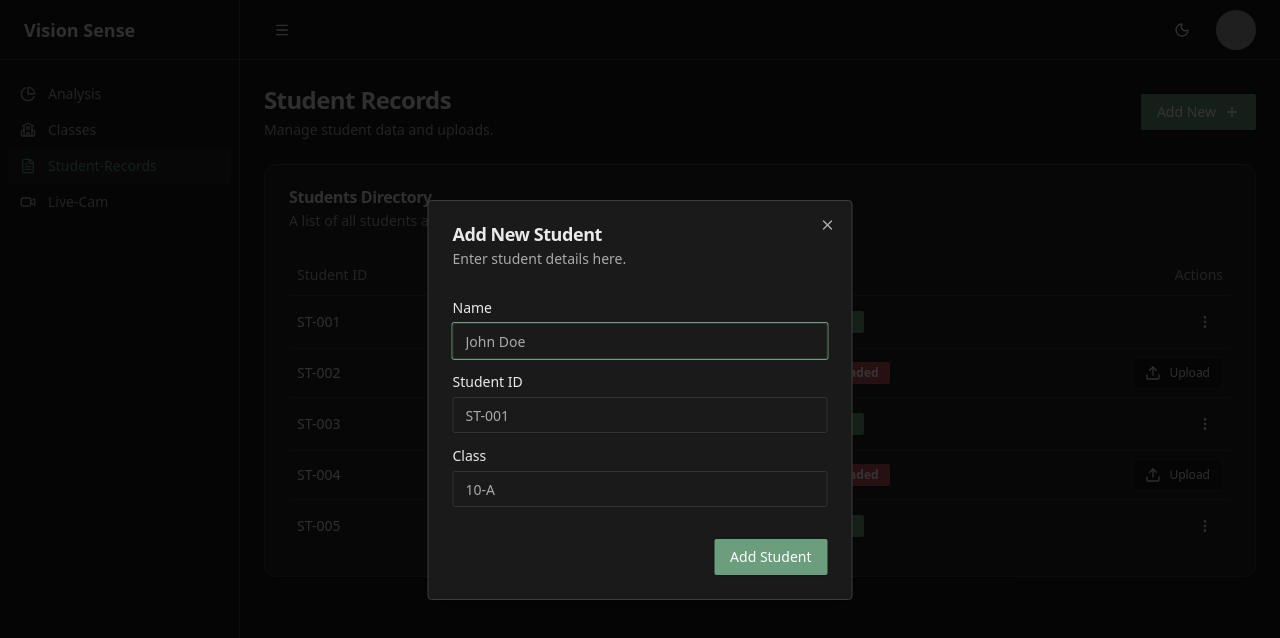
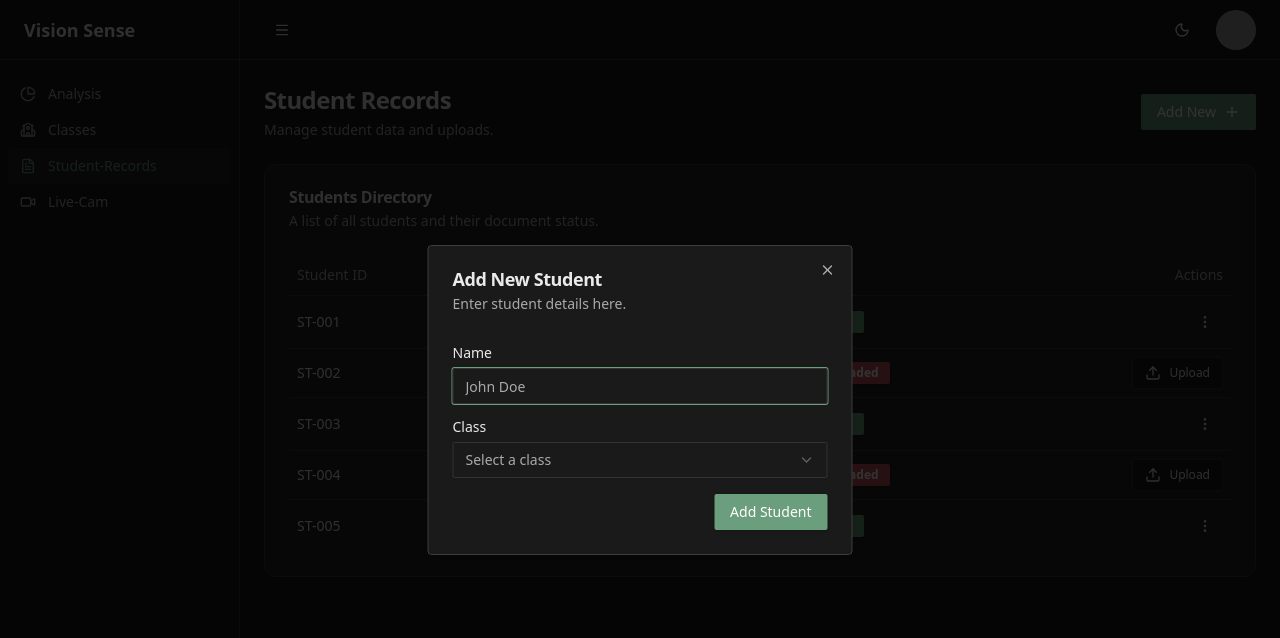
Before and after one commit to Nikunjj07/VisionSense, a React (Vite) app in the folder client/: page /records in a window 1280 px wide. Both pictures are taken after a click on the button "Add New". Shown: the top 638 px of the page. Built offline with nearby package versions, Linux system fonts and the light colour scheme; grey boxes are pictures that could not be loaded.

Commit message:
Student record add student

```diff
--- a/client/src/pages/StudentRecords.tsx
+++ b/client/src/pages/StudentRecords.tsx
@@ -8,19 +8,22 @@ import { Input } from "@/components/ui/input"
 import { Label } from "@/components/ui/label"
 import { Table, TableBody, TableCell, TableHead, TableHeader, TableRow } from "@/components/ui/table"
 import { Badge } from "@/components/ui/badge"
-
-const studentsData = [
-    { id: "ST-001", name: "Alice Johnson", class: "10-A", status: "Uploaded" },
-    { id: "ST-002", name: "Bob Smith", class: "10-A", status: "Not Uploaded" },
-    { id: "ST-003", name: "Charlie Brown", class: "10-B", status: "Uploaded" },
-    { id: "ST-004", name: "Diana Prince", class: "11-C", status: "Not Uploaded" },
-    { id: "ST-005", name: "Evan Wright", class: "12-A", status: "Uploaded" },
-]
+import { Select, SelectContent, SelectItem, SelectTrigger, SelectValue } from "@/components/ui/select"
 
 export default function StudentRecords() {
+    const [studentsData, setStudentsData] = useState([
+        { id: "ST-001", name: "Alice Johnson", class: "10-A", status: "Uploaded" },
+        { id: "ST-002", name: "Bob Smith", class: "10-A", status: "Not Uploaded" },
+        { id: "ST-003", name: "Charlie Brown", class: "10-B", status: "Uploaded" },
+        { id: "ST-004", name: "Diana Prince", class: "11-C", status: "Not Uploaded" },
+        { id: "ST-005", name: "Evan Wright", class: "12-A", status: "Uploaded" },
+    ])
     const [selectedFiles, setSelectedFiles] = useState<File[]>([])
     const [isDragging, setIsDragging] = useState(false)
     const fileInputRef = useRef<HTMLInputElement>(null)
+    const [isDialogOpen, setIsDialogOpen] = useState(false)
+    const [newName, setNewName] = useState('')
+    const [newClass, setNewClass] = useState('')
 
     const handleFileChange = (e: React.ChangeEvent<HTMLInputElement>) => {
         if (e.target.files) {
@@ -72,7 +75,7 @@ export default function StudentRecords() {
                     <h1 className="text-2xl font-bold tracking-tight">Student Records</h1>
                     <p className="text-sm text-muted-foreground">Manage student data and uploads.</p>
                 </div>
-                <Dialog>
+                <Dialog open={isDialogOpen} onOpenChange={setIsDialogOpen}>
                     <DialogTrigger asChild>
                         <Button className="gap-2">
                             Add New <Plus className="h-4 w-4" />
@@ -85,29 +88,51 @@ export default function StudentRecords() {
                                 Enter student details here.
                             </DialogDescription>
                         </DialogHeader>
+                        <form onSubmit={(e) => {
+                            e.preventDefault()
+                            const maxId = studentsData.length > 0 ? Math.max(...studentsData.map(s => parseInt(s.id.split('-')[1]))) : 0
+                            const newId = `ST-${String(maxId + 1).padStart(3, '0')}`
+                            const newStudent = {
+                                id: newId,
+                                name: newName,
+                                class: newClass,
+                                status: "Not Uploaded"
+                            }
+                            setStudentsData([...studentsData, newStudent])
+                            setNewName('')
+                            setNewClass('')
+                            setIsDialogOpen(false)
+                        }}>
                         <div className="grid gap-4 py-4">
                             <div className="grid gap-2">
                                 <Label htmlFor="name">
                                     Name
                                 </Label>
-                                <Input id="name" placeholder="John Doe" />
-                            </div>
-                            <div className="grid gap-2">
-                                <Label htmlFor="id">
-                                    Student ID
-                                </Label>
-                                <Input id="id" placeholder="ST-001" />
+                                <Input id="name" value={newName} onChange={(e) => setNewName(e.target.value)} placeholder="John Doe" />
                             </div>
                             <div className="grid gap-2">
                                 <Label htmlFor="class">
                                     Class
                                 </Label>
-                                <Input id="class" placeholder="10-A" />
+                                <Select value={newClass} onValueChange={setNewClass}>
+                                    <SelectTrigger>
+                                        <SelectValue placeholder="Select a class" />
+                                    </SelectTrigger>
+                                    <SelectContent>
+                                        <SelectItem value="10-A">10-A</SelectItem>
+                                        <SelectItem value="10-B">10-B</SelectItem>
+                                        <SelectItem value="11-A">11-A</SelectItem>
+                                        <SelectItem value="11-B">11-B</SelectItem>
+                                        <SelectItem value="12-A">12-A</SelectItem>
+                                        <SelectItem value="12-B">12-B</SelectItem>
+                                    </SelectContent>
+                                </Select>
                             </div>
                         </div>
                         <DialogFooter>
                             <Button type="submit">Add Student</Button>
                         </DialogFooter>
+                        </form>
                     </DialogContent>
                 </Dialog>
             </div>
```
